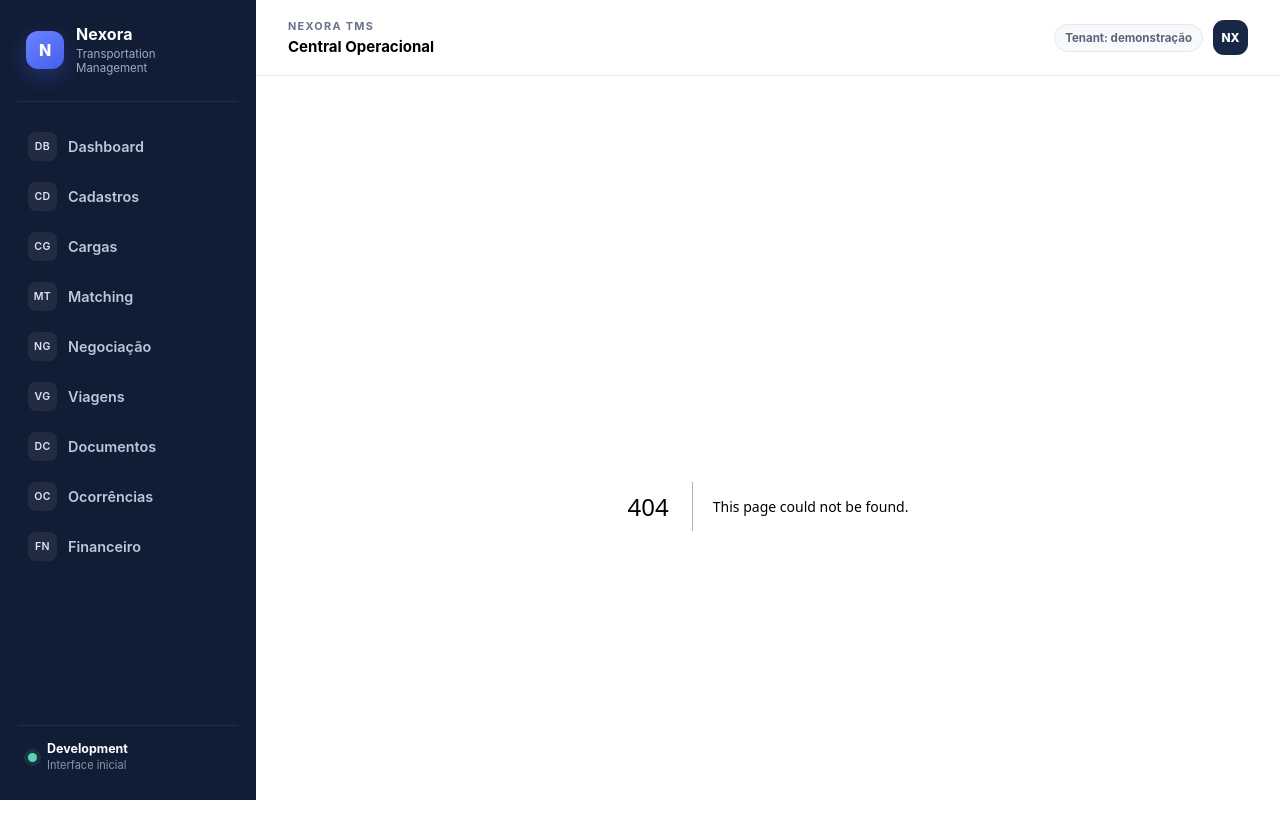
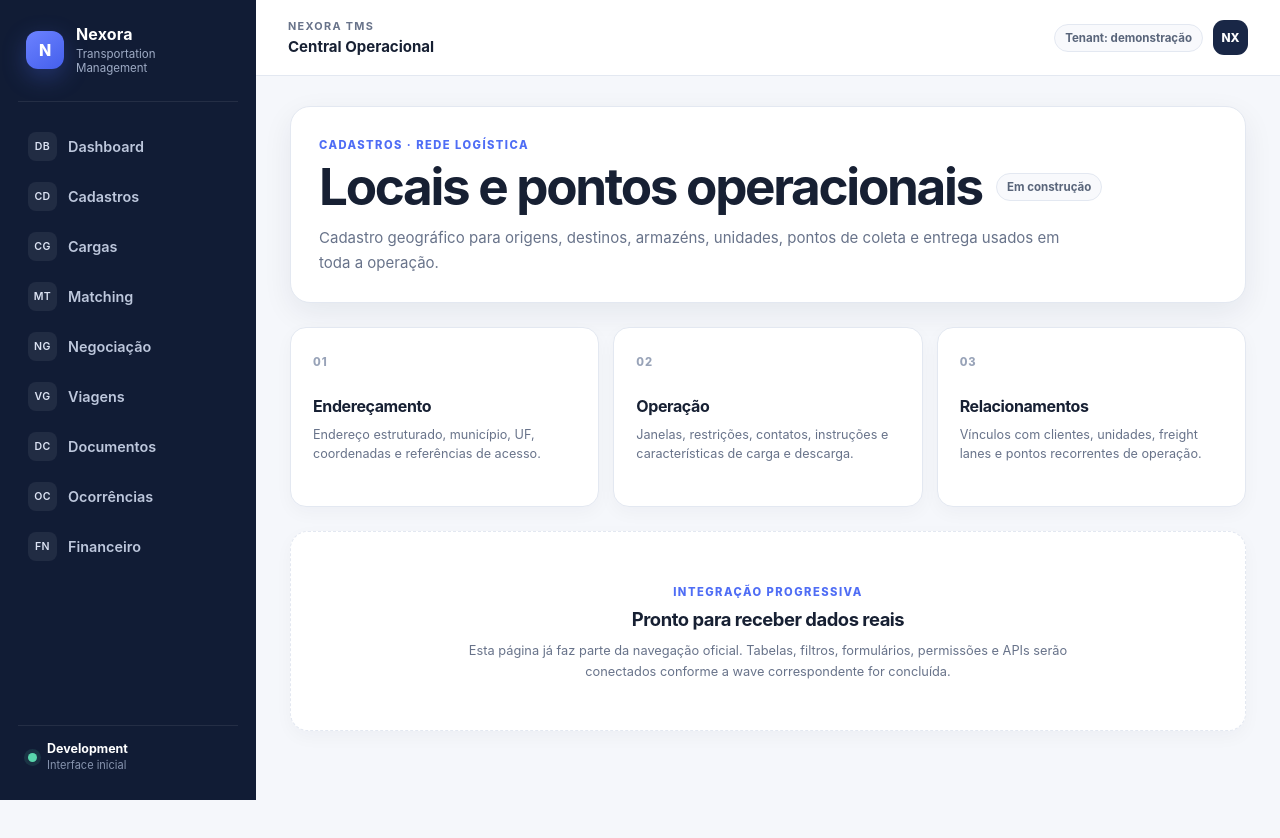
Before and after one commit to brunabarrichello/nexora-tms, a Next.js app in the folder apps/web/: page /cadastros/locais in a window 1280 px wide. Before the commit this address had no page. Shown: the top 838 px of the page. After the commit the page ends 800 px from the top, so only its background shows below. Built offline with nearby package versions, Linux system fonts and the light colour scheme.

Commit message:
feat(web): add locations registration page

```diff
--- /dev/null
+++ b/apps/web/app/cadastros/locais/page.tsx
@@ -0,0 +1,17 @@
+import { ModulePage } from '../../_components/module-page';
+
+export default function LocaisPage() {
+  return (
+    <ModulePage
+      eyebrow="Cadastros · Rede logística"
+      title="Locais e pontos operacionais"
+      description="Cadastro geográfico para origens, destinos, armazéns, unidades, pontos de coleta e entrega usados em toda a operação."
+      status="Em construção"
+      highlights={[
+        { title: 'Endereçamento', description: 'Endereço estruturado, município, UF, coordenadas e referências de acesso.' },
+        { title: 'Operação', description: 'Janelas, restrições, contatos, instruções e características de carga e descarga.' },
+        { title: 'Relacionamentos', description: 'Vínculos com clientes, unidades, freight lanes e pontos recorrentes de operação.' },
+      ]}
+    />
+  );
+}
```
